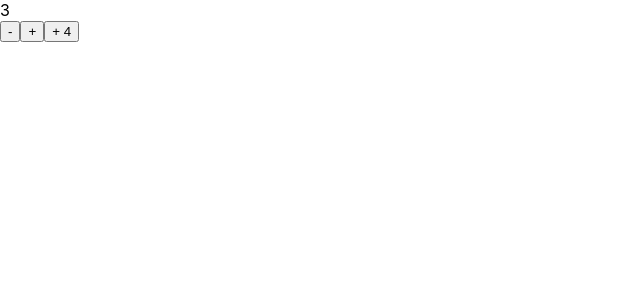
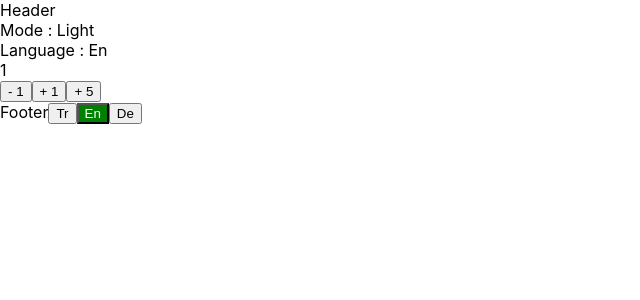
Before and after one commit to Halil-Kuray/Redux-prototrk, a React (Create React App) app in the folder app/: page / in a window 1280 px wide. Shown: the top 300 px of the page, without its empty margins (0-640 px from the left). Built offline with nearby package versions, Linux system fonts and the light colour scheme.

Commit message:
simple preferencesslice and interactive language buttons created with redux toolkit

```diff
--- a/app/src/App.js
+++ b/app/src/App.js
@@ -1,13 +1,17 @@
 import Counter from "./components/Counter";
 import CounterActions from "./components/CounterActions";
 import React from "react";
+import Header from './components/Header'
+import Footer from "./components/Footer";
 
 function App() {
 
   return (
     <div>
+        <Header/>
         <Counter />
         <CounterActions />
+        <Footer/>
     </div>
   );
 }
--- a/app/src/components/CounterActions.js
+++ b/app/src/components/CounterActions.js
@@ -8,9 +8,9 @@ function CounterActions() {
 
   return (
     <div>
-        <button onClick={ ()=> dispatch(decrement())}> - </button>
-        <button onClick={ ()=> dispatch(increment())}> + </button>
-        <button onClick={ ()=> dispatch(incrementByAmount(4))}> + 4 </button>
+        <button onClick={ ()=> dispatch(decrement())}> - 1 </button>
+        <button onClick={ ()=> dispatch(increment())}> + 1 </button>
+        <button onClick={ ()=> dispatch(incrementByAmount(5))}> + 5 </button>
     </div>
   )
 }
--- /dev/null
+++ b/app/src/components/Footer.js
@@ -0,0 +1,28 @@
+import React from 'react'
+import { useSelector, useDispatch} from 'react-redux'
+import { setDarkMode, setLanguage} from "../features/preferences/siteSlice"
+
+function Footer() {
+    const dispatch = useDispatch()
+
+    const {dark, language} = useSelector((state) => state.preferences)
+    const Languages = ["Tr", "En", "De"]
+
+
+    const handleLanguage = (lang) =>{
+        dispatch(setLanguage(lang))
+    }
+
+  return (
+    <div>
+        Footer
+
+        {Languages.map((lang,index) => (
+            <button onClick={() => handleLanguage(lang)} className={lang === language ? "active" : ""} key={index}> {lang} </button>
+        ))}
+
+    </div>
+  )
+}
+
+export default Footer
--- /dev/null
+++ b/app/src/components/Header.js
@@ -0,0 +1,20 @@
+import React from 'react'
+import { useSelector } from 'react-redux'
+
+function Header() {
+    const {dark, language} = useSelector((state) => state.preferences)
+
+  return (
+    <div>
+        Header
+        <div>
+            Mode : {dark ? "Dark" : "Light"}
+        </div>
+        <div>
+            Language : {language}
+        </div>
+    </div>
+  )
+}
+
+export default Header
--- a/app/src/features/counter/counterSlice.js
+++ b/app/src/features/counter/counterSlice.js
@@ -3,7 +3,7 @@ import { createSlice } from '@reduxjs/toolkit'
 export const counterSlice = createSlice({
   name: 'counter',
   initialState: {
-    value: 3,
+    value: 1,
   },
   reducers: {
     increment: (state) => {
--- /dev/null
+++ b/app/src/features/preferences/siteSlice.js
@@ -0,0 +1,22 @@
+import { createSlice } from '@reduxjs/toolkit'
+
+export const siteSlice = createSlice({
+  name: 'counter',
+  initialState: {
+    dark: false,
+    language: "En"
+  },
+  reducers: {
+    setDarkMode: state => {
+      state.dark = !state.dark
+    },
+    setLanguage: (state, action) => {
+      state.language = action.payload
+    }
+  },
+})
+
+// Action creators are generated for each case reducer function
+export const { setDarkMode, setLanguage } = siteSlice.actions
+
+export default siteSlice.reducer
--- a/app/src/index.css
+++ b/app/src/index.css
@@ -11,3 +11,8 @@ code {
   font-family: source-code-pro, Menlo, Monaco, Consolas, 'Courier New',
     monospace;
 }
+
+.active{
+  background-color: green;
+  color: #fff;
+}
--- a/app/src/store.js
+++ b/app/src/store.js
@@ -1,8 +1,10 @@
 import { configureStore } from '@reduxjs/toolkit'
 import counterReducer from './features/counter/counterSlice'
+import siteReducer from './features/preferences/siteSlice'
 
 export default configureStore({
   reducer: {
-    counter : counterReducer
+    counter : counterReducer,
+    preferences: siteReducer
   },
 })
```
